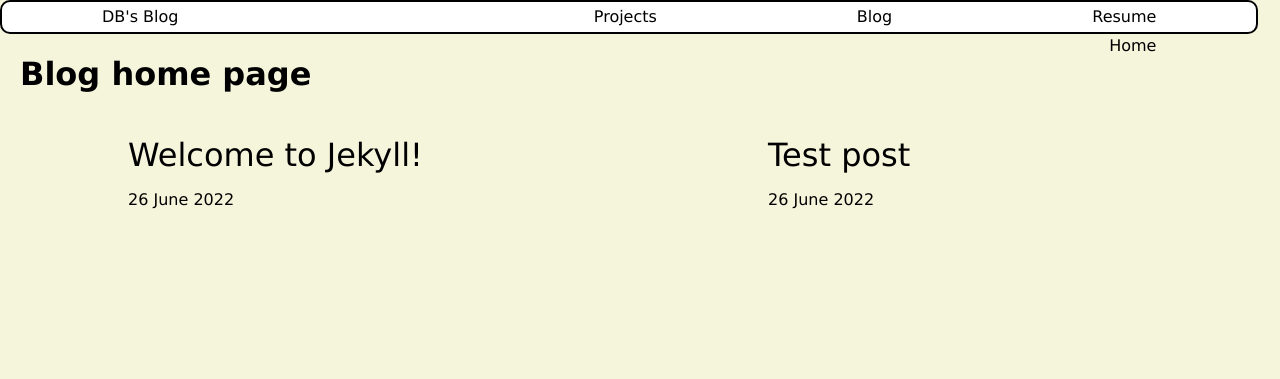
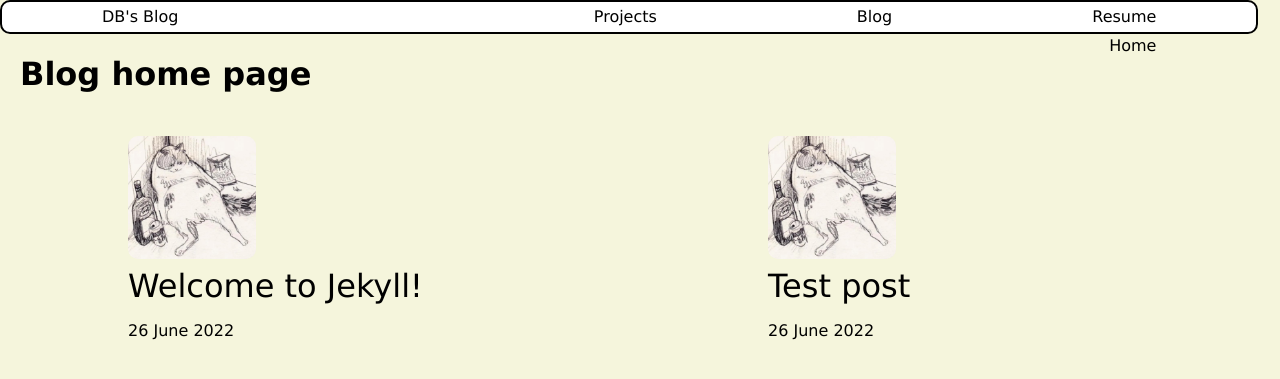
Before and after one commit to Dinhbaon/Dinhbaon.github.io, a Jekyll site: the page built from blog.markdown, in a window 1280 px wide and 900 px high. Shown: the top 379 px of the window. Built offline with Jekyll 4.4.1, drawn with Linux system fonts in a browser that asks for light colours.

Commit message:
set up blog main page and added images

```diff
--- a/_config.yml
+++ b/_config.yml
@@ -24,7 +24,7 @@ description: >- # this means to ignore newlines until "baseurl:"
   Write an awesome description for your new site here. You can edit this
   line in _config.yml. It will appear in your document head meta (for
   Google search results) and in your feed.xml site description.
-baseurl: "/Dinhbaon.github.io/_site" # the subpath of your site, e.g. /blog
+baseurl: "/Dinhbaon.github.io/_site/" # the subpath of your site, e.g. /blog
 url: "" # the base hostname & protocol for your site, e.g. http://example.com
 twitter_username: jekyllrb
 github_username:  jekyll
--- a/_layouts/default.html
+++ b/_layouts/default.html
@@ -24,7 +24,10 @@
     <div>{{content}}</div>
     <div class="blog-grid" style="max-width:100%;">
         {% for post in site.posts %}
+
         <h1 style="font-weight: 450; width: 12em;">
+            <a style="text-decoration: none; color: black; " href="{{site.baseurl}}{{ post.url }}"><img id="blog-icon" src="{{ post.img | prepend: site.baseurl }}"> </a>
+            <br>
                 <a style="text-decoration: none; color: black; " href="{{site.baseurl}}{{ post.url }}">{{ post.title }}</a>
                 <p style="font-size: 0.5em;"> {{ site.time | date_to_long_string }}</p>
             </h1>
--- a/style.css
+++ b/style.css
@@ -152,7 +152,7 @@ li a{
     height: 30px;
     width: 90px;
     text-align: center;
-    margin-top: 50px;
+    margin-top: 20px;
     margin-bottom: 50px;
     border-radius: 10px;
     color: black;
@@ -176,3 +176,13 @@ li a{
     grid-template-columns: repeat(auto-fit, minmax(12rem, 1fr));
     justify-items: center;
 }
+
+#post-header{
+    margin-left: 50px;
+
+}
+#blog-icon{
+    width: 10vw;
+    height: auto;
+    border-radius: 10px;
+}
```
Also changed, not shown: _layouts/post.html (+6 -2 lines).
